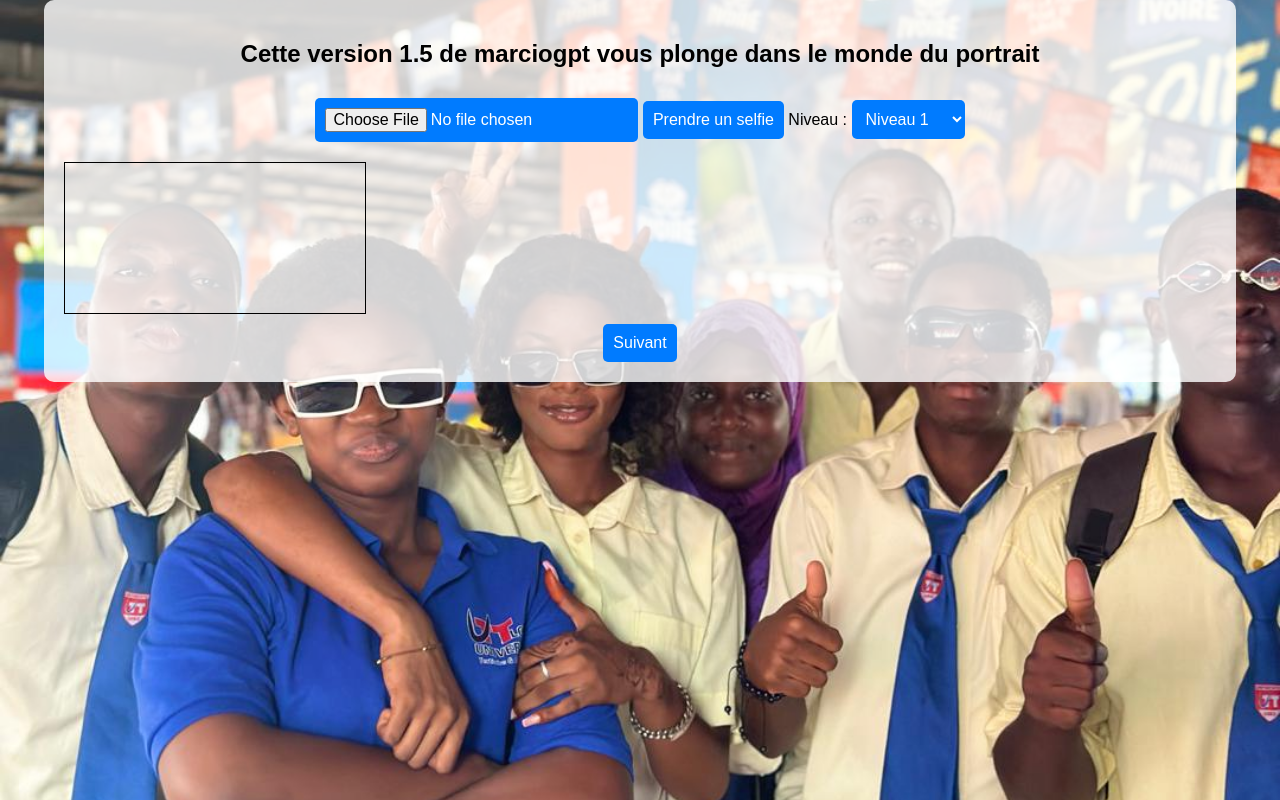
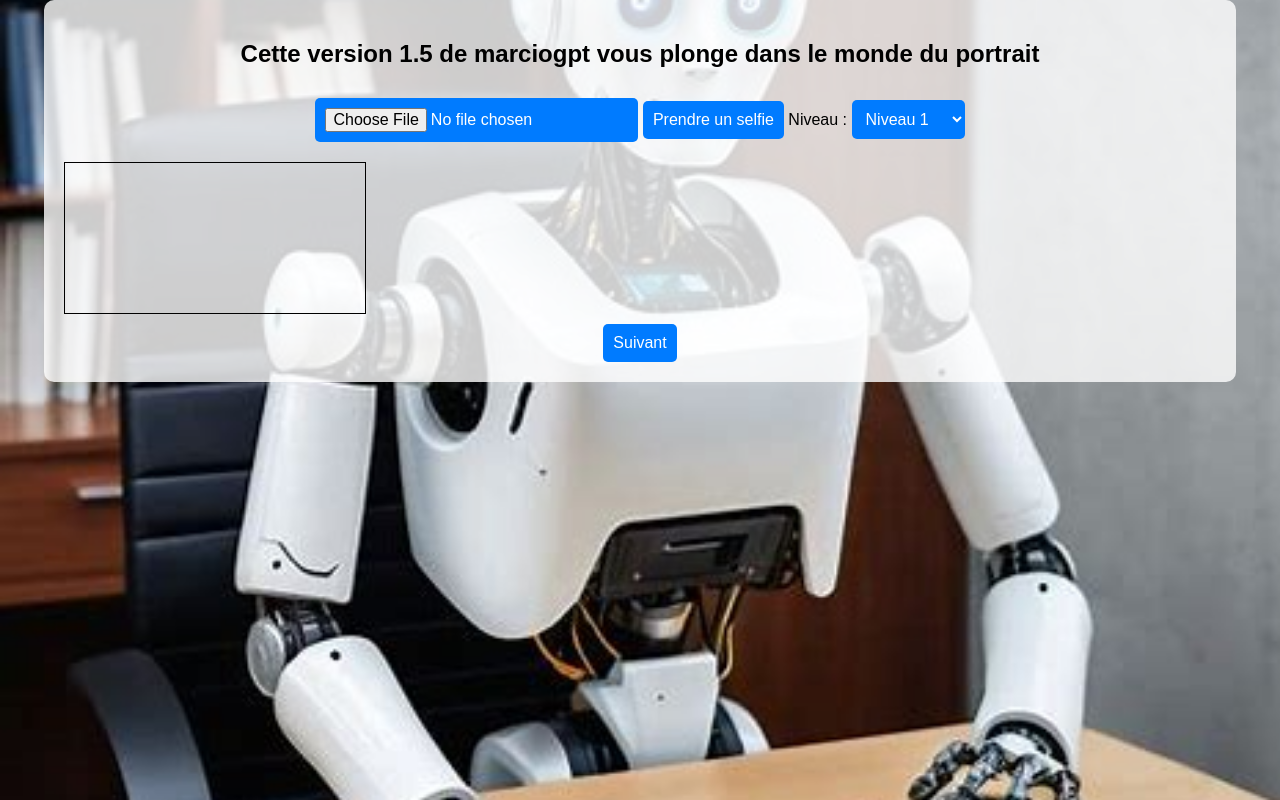
Before and after one commit to JARDO2003/marciogpt, a plain HTML site: page dessin.html in a window 1280 px wide. Drawn offline with Linux system fonts and the light colour scheme.

Commit message:
Update dessin.html
s

```diff
--- a/dessin.html
+++ b/dessin.html
@@ -8,7 +8,7 @@
         body {
             text-align: center;
             font-family: Arial, sans-serif;
-            background: url('image/WhatsApp\ Image\ 2025-02-02\ à\ 03.07.02_01806dba.jpg') no-repeat center center fixed;
+            background: url('image/download.jpg') no-repeat center center fixed;
             background-size: cover;
             margin: 0;
             padding: 0;
```
